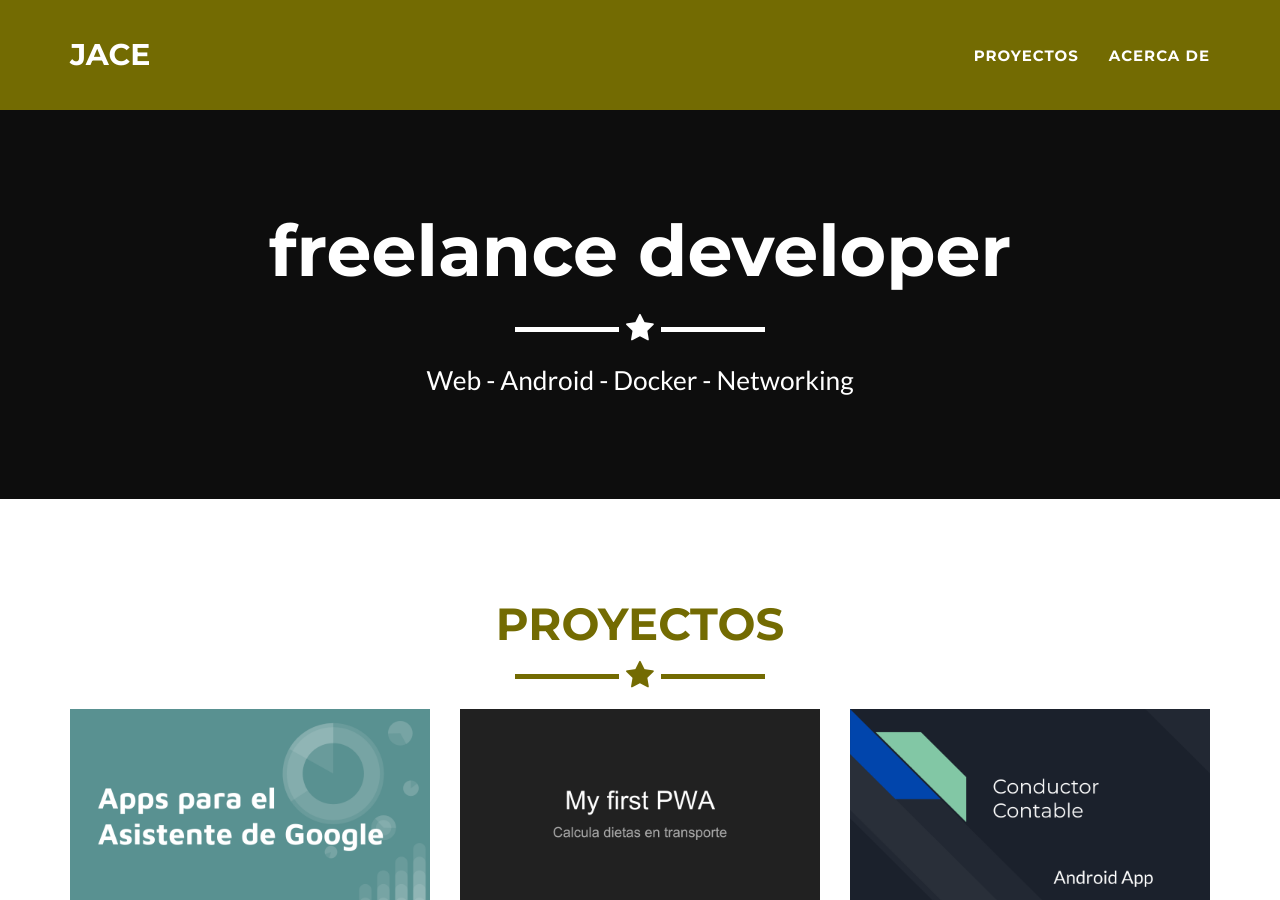
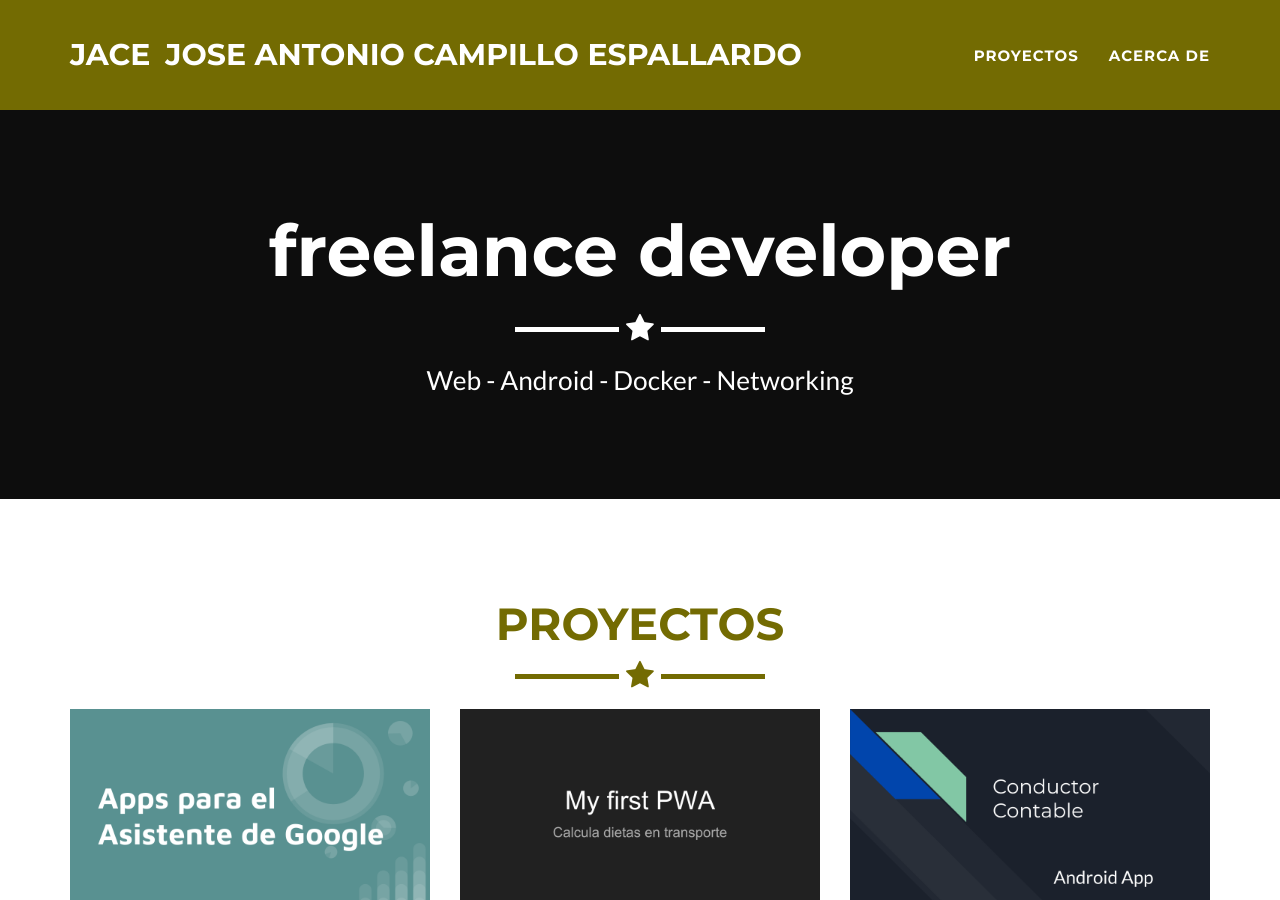
Before and after one commit to joseantoniocampillo/joseantoniocampillo.github.io, a Jekyll site: the page built from index.html, in a window 1280 px wide and 900 px high. Built offline with Jekyll 4.4.1, drawn with Linux system fonts in a browser that asks for light colours.

Commit message:
Update nav.html

```diff
--- a/_includes/nav.html
+++ b/_includes/nav.html
@@ -10,6 +10,7 @@
                     <span class="icon-bar"></span>
                 </button>
                 <a class="navbar-brand" href="#page-top">{{ site.title }}</a>
+                <a class="navbar-brand subtitle">{{ site.subtitle }}</a>
             </div>
 
             <!-- Collect the nav links, forms, and other content for toggling -->
```
